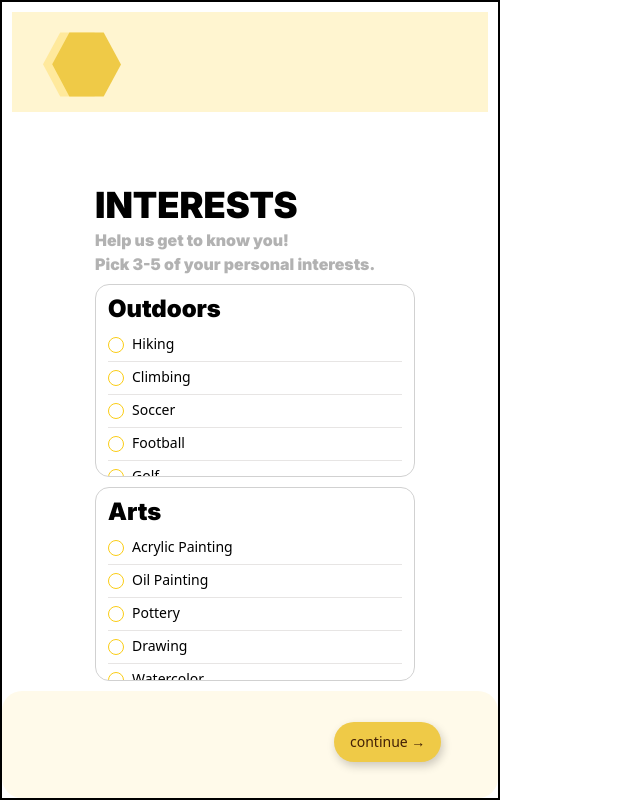
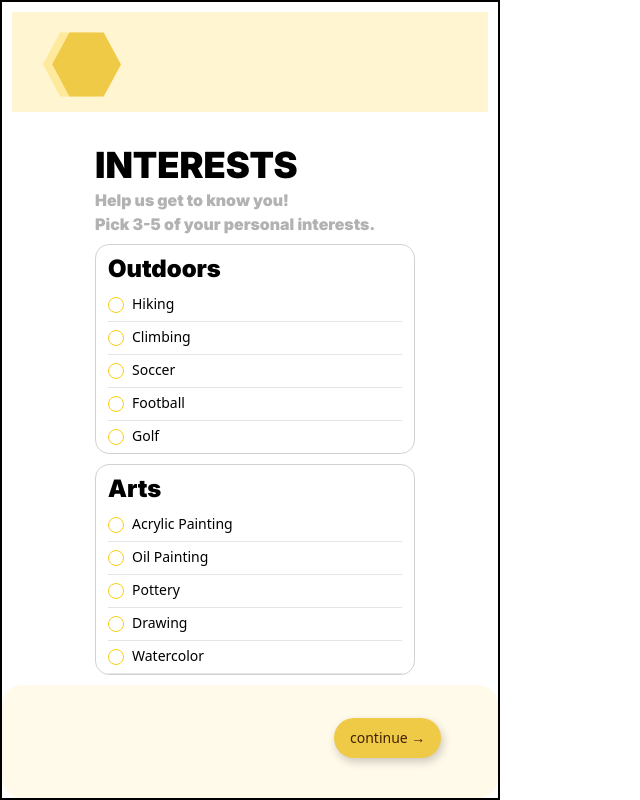
Before and after one commit to elhagen13/CSC484, a React (Create React App) app: page /create-account/interests in a window 1280 px wide. Shown: the whole page, without its empty margins (0-640 px from the left). Built offline with nearby package versions, Linux system fonts and the light colour scheme.

Commit message:
some formatting

```diff
--- a/src/pages/Interests.tsx
+++ b/src/pages/Interests.tsx
@@ -28,6 +28,7 @@ function Interests() {
           width: 330,
           height: 704,
           padding: 10,
+          marginTop: '-40px',
           borderRadius: 1,
           overflow: "hidden",
           flexDirection: "column",
@@ -43,6 +44,7 @@ function Interests() {
             height: 40,
             color: "black",
             fontSize: 36,
+            marginTop: '0px',
             fontFamily: "Inter",
             fontWeight: "900",
             wordWrap: "break-word",
```
